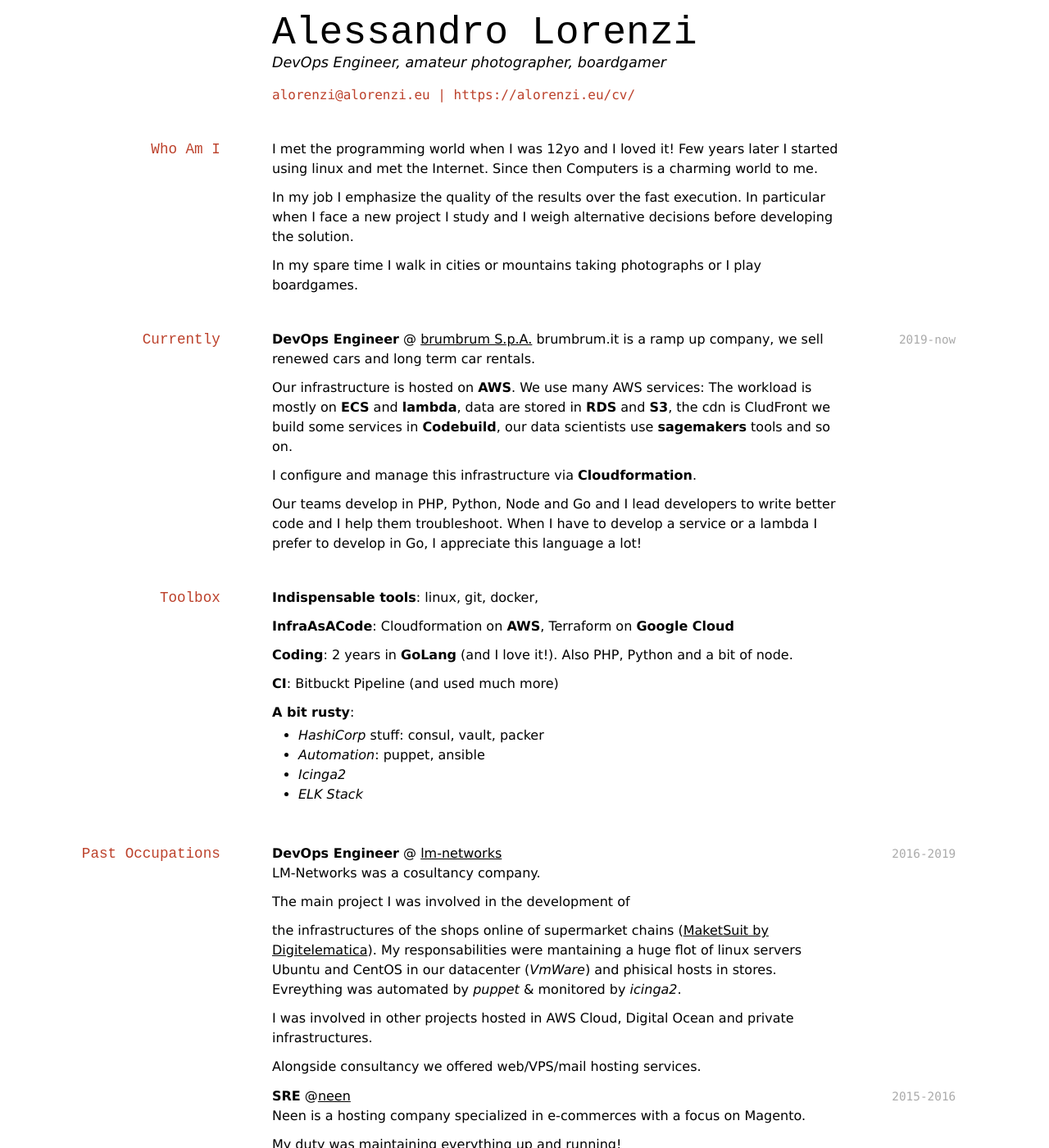
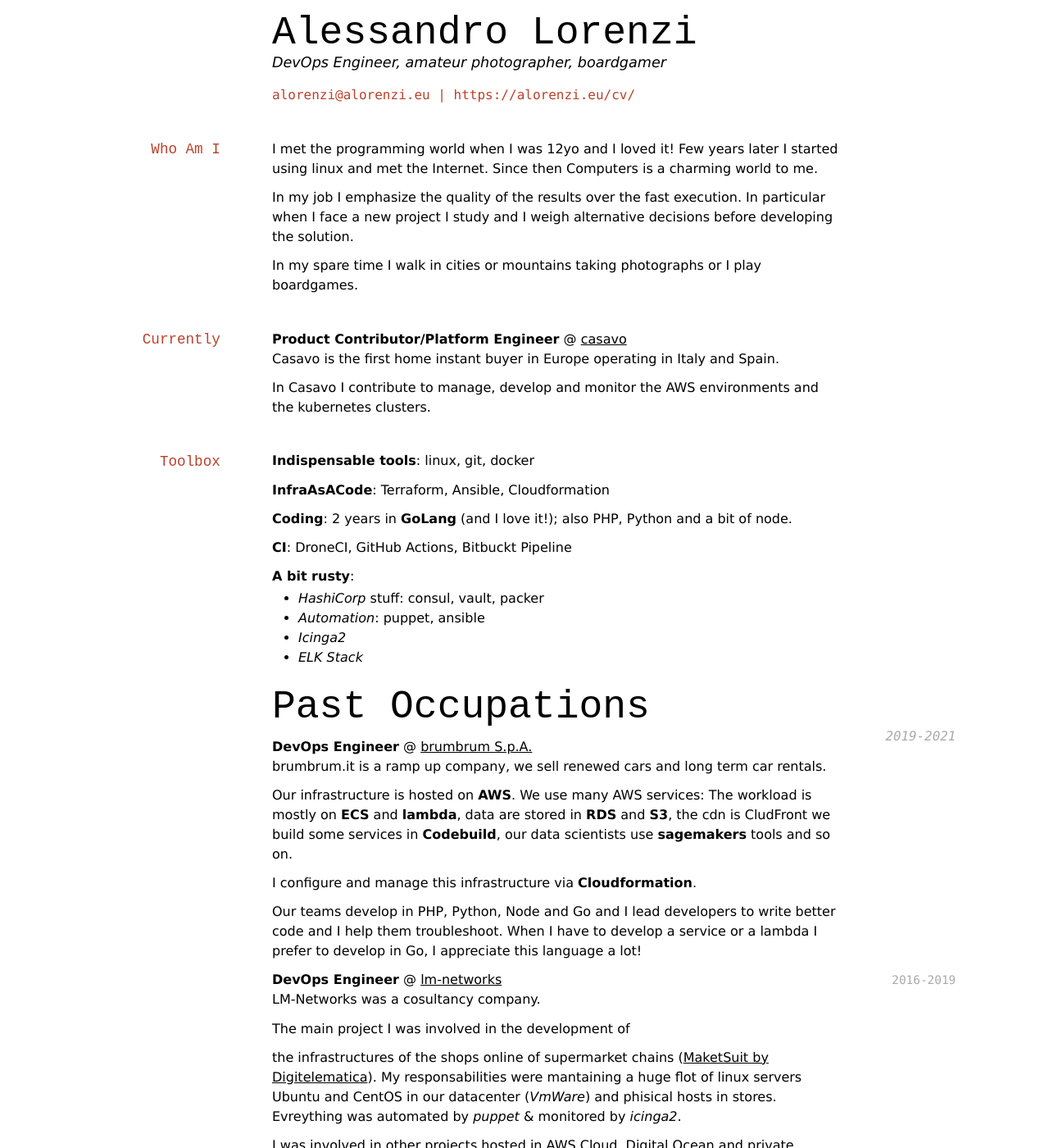
Before and after one commit to AlessandroLorenzi/alorenzi.eu, a Jekyll site: the page built from cv/index.md, in a window 1280 px wide and 1400 px high. Shown: the whole window at 82% size. Built offline with Jekyll 4.4.1, drawn with Linux system fonts in a browser that asks for light colours.

Commit message:
Updated cv

```diff
--- a/cv/index.md
+++ b/cv/index.md
@@ -26,7 +26,35 @@ In my spare time I walk in cities or mountains taking photographs or I play boar
 
 ## Currently
 
-`2019-now`
+**Product Contributor/Platform Engineer** @ [casavo](https://www.casavo.com)
+Casavo is the first home instant buyer in Europe operating in Italy and Spain.
+
+In Casavo I contribute to manage, develop and monitor the AWS environments and the
+kubernetes clusters.
+
+## Toolbox
+
+**Indispensable tools**: linux, git, docker
+
+**InfraAsACode**: Terraform, Ansible, Cloudformation
+
+**Coding**: 2 years in **GoLang** (and I love it!);
+also PHP, Python and a bit of node.
+
+**CI**: DroneCI, GitHub Actions, Bitbuckt Pipeline
+
+**A bit rusty**:
+
+- _HashiCorp_ stuff: consul, vault, packer
+- _Automation_: puppet, ansible
+- _Icinga2_
+- _ELK Stack_
+
+
+# Past Occupations
+
+`2019-2021`
+
 **DevOps Engineer** @ [brumbrum S.p.A.](https://www.brumrbum.it/)
 brumbrum.it is a ramp up company, we sell renewed cars and long term
 car rentals.
@@ -42,26 +70,6 @@ Our teams develop in PHP, Python, Node and Go and I lead developers to
 write better code and I help them troubleshoot. When I have to develop a
 service or a lambda I prefer to develop in Go,
 I appreciate this language a lot!
-
-## Toolbox
-
-**Indispensable tools**: linux, git, docker,
-
-**InfraAsACode**: Cloudformation on **AWS**, Terraform on **Google Cloud**
-
-**Coding**: 2 years in **GoLang** (and I love it!).
-Also PHP, Python and a bit of node.
-
-**CI**: Bitbuckt Pipeline (and used much more)
-
-**A bit rusty**:
-
-- _HashiCorp_ stuff: consul, vault, packer
-- _Automation_: puppet, ansible
-- _Icinga2_
-- _ELK Stack_
-
-## Past Occupations
 
 `2016-2019`
 **DevOps Engineer** @ [lm-networks](https://www.lm-net.it/)
```
